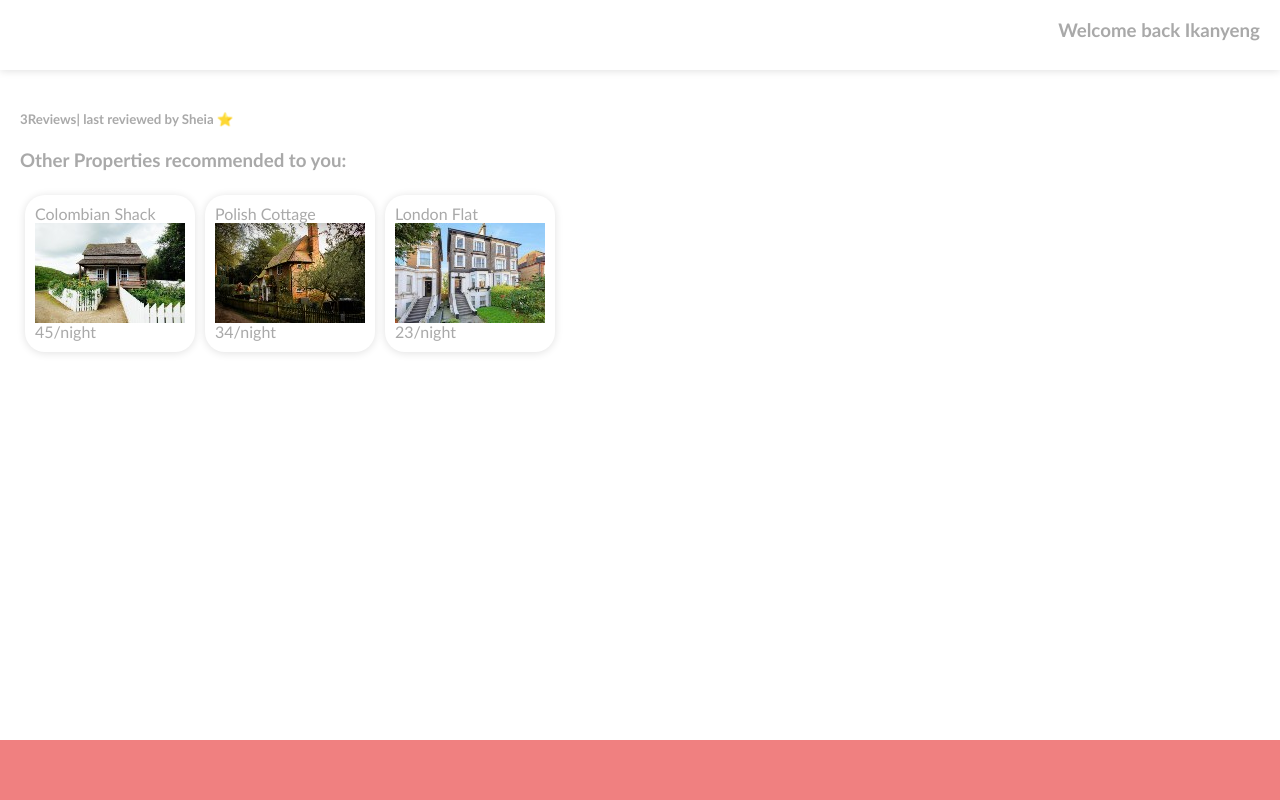
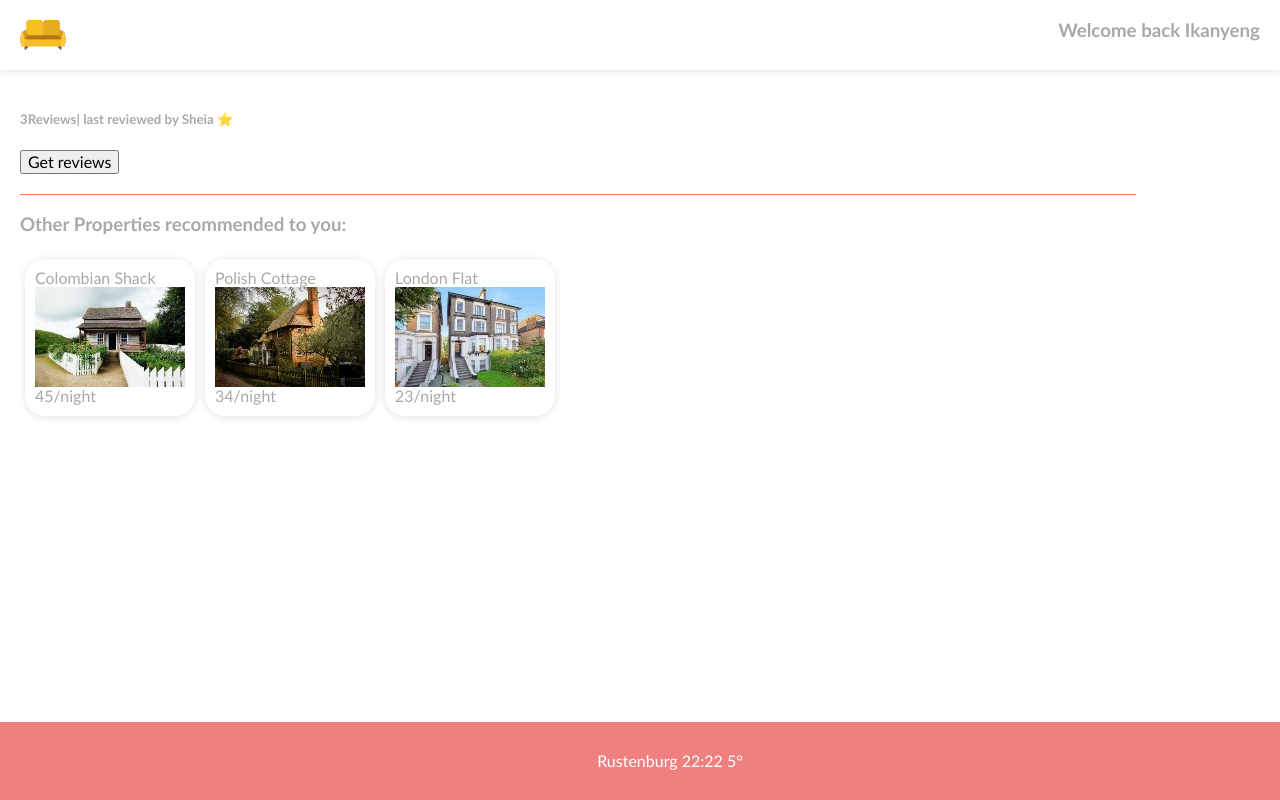
Before and after one commit to IkanyengAdams/IKAADA488_BCL2401_GroupB_Ikanyeng-Adams_DJS09, a website built with webpack: page index.html in a window 1280 px wide. Built offline with nearby package versions, Linux system fonts and the light colour scheme; files whose address does not match are found by name.

Commit message:
Updated index.css and index.html files: changed background image path, added new CSS classes and styles, and added HTML elements for main image, button, reviews, and break.

```diff
--- a/index.css
+++ b/index.css
@@ -24,7 +24,7 @@ body {
     height: 30px;
     width: 46px;
     background-size: 47px;
-    background-image: url('images/sofa-logo.png');
+    background-image: url('public/images/sofa-logo.png');
     margin: 20px;
 }
 
@@ -54,3 +54,18 @@ body {
     padding: 30px;
     color: white;
 }
+
+.review-card {
+    padding: 10px;
+}
+
+.reviews {
+    display: flex;
+    padding: 10px;
+}
+
+.break {
+    height: 1px;
+    width: 90%;
+    background-color: coral;
+}
--- a/index.html
+++ b/index.html
@@ -11,8 +11,11 @@
             </h3>
        </div>
        <div class="container">
+        <div class="main-image"></div>
          <h5 id="reviews"></h5>
-
+         <button>Get reviews</button>
+         <div class="reviews"></div>
+         <div class="break"></div>
          <h3>Other Properties recommended to you:</h3>
          <div class="properties"></div>
        </div>
```
